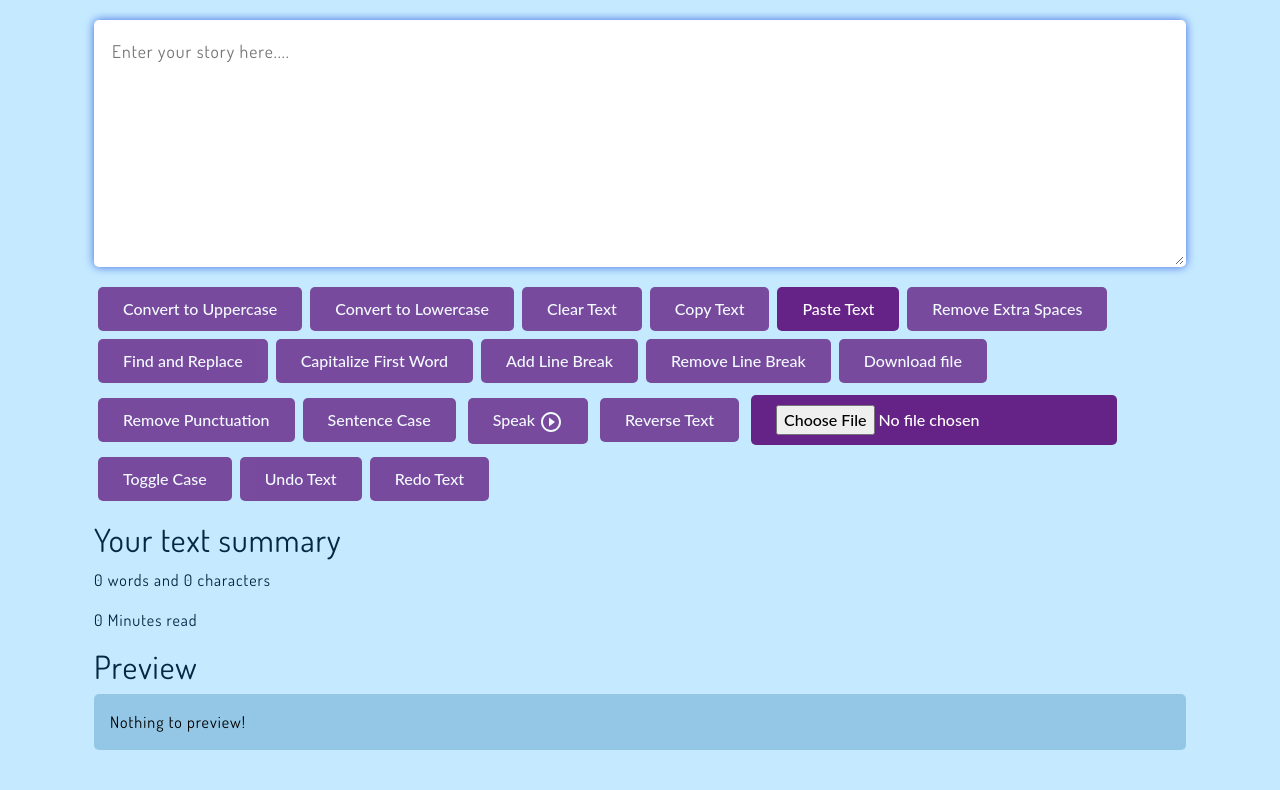
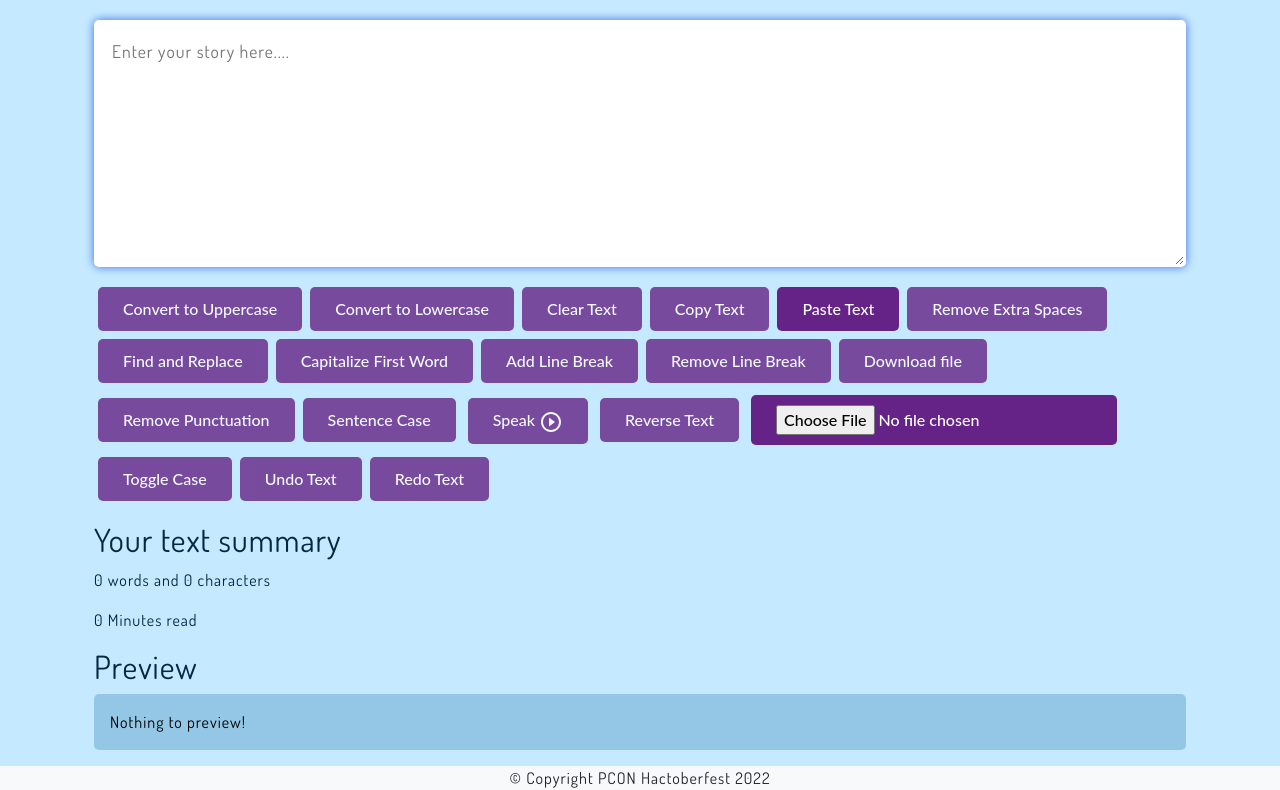
Before and after one commit to PCON-Hacktoberfest-2022/Textutils, a React (Create React App) app: page / in a window 1280 px wide. Shown: the part 180-970 px from the top of the page. Before the commit the page ends 930 px from the top, so only its background shows below. Built offline with nearby package versions, Linux system fonts and the light colour scheme.

Commit message:
issue #63 added footer

```diff
--- a/src/App.js
+++ b/src/App.js
@@ -5,6 +5,7 @@ import About from './components/About';
 import React, { useState } from 'react';
 import Alert from './components/Alert';
 import { BrowserRouter as Router, Switch, Route } from "react-router-dom";
+import { Footer } from './components/Footer';
 
 function App() {
   const [mode, setMode] = useState('light'); // Whether dark mode is enabled or not
@@ -61,6 +62,10 @@ function App() {
           </Switch>
         </div>
       </Router>
+      <Footer
+        mode={mode}
+        toggleMode={toggleMode}
+      />
     </>
   );
 }
--- /dev/null
+++ b/src/components/Footer.js
@@ -0,0 +1,10 @@
+import React from 'react'
+import PropTypes from 'prop-types'
+
+export const Footer = (props) => {
+  return (
+    <footer className={`bg-${props.mode}`}>
+        <p className={`container text-center text-${props.mode === 'light' ? 'dark' : 'light'}`}> &copy; Copyright PCON Hactoberfest 2022</p>
+    </footer>
+  )
+}
--- a/src/components/TextForm.js
+++ b/src/components/TextForm.js
@@ -493,6 +493,7 @@ export default function TextForm(props) {
           }`}
         >
           {text.length > 0 ? text : "Nothing to preview!"}
+
         </div>
       </div>
     </>
```
